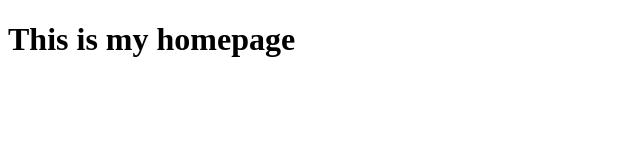
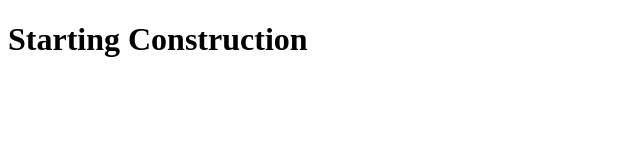
Before and after one commit to Ashwin153759/Ashwin153759.github.io, a plain HTML site: page index.html in a window 1280 px wide. Shown: the whole page, without its empty margins (0-640 px from the left). Drawn offline with Linux system fonts and the light colour scheme.

Commit message:
Starting Construction

```diff
--- a/index.html
+++ b/index.html
@@ -3,11 +3,11 @@
 
 <head>
     <meta charset="UTF-8">
-    <title>Document</title>
+    <title>My Website</title>
 </head>
 
 <body>
-    <h1>This is my homepage</h1>
+    <h1>Starting Construction </h1>
 </body>
 
 </html>
```
